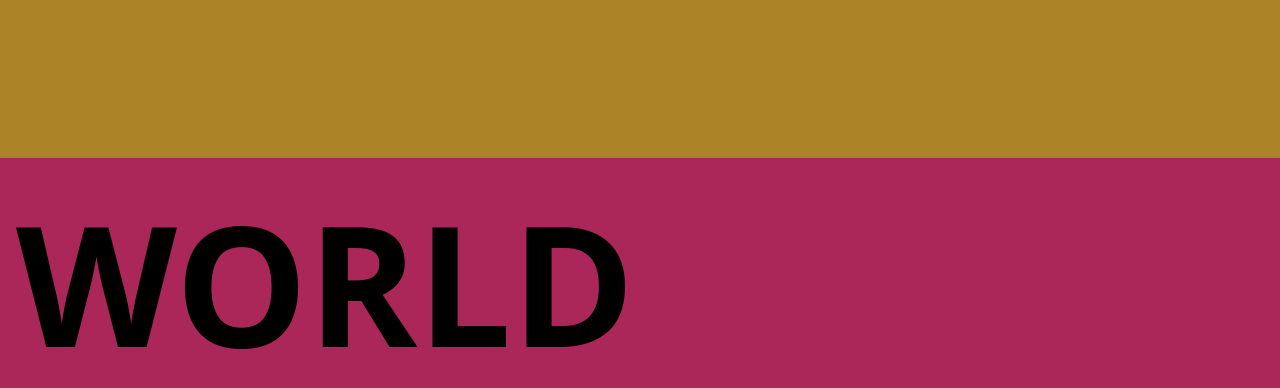
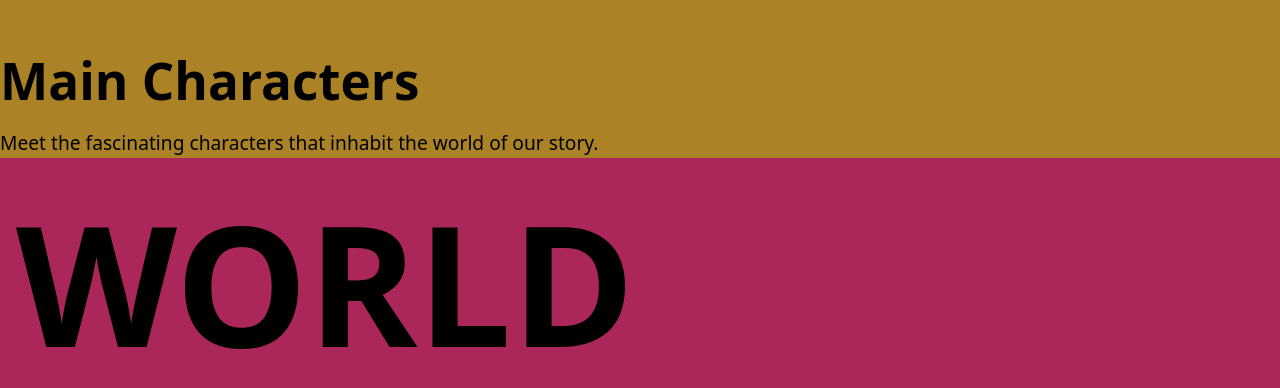
Before and after one commit to mistalia/tag-pach-web, a Next.js app: page / in a window 1280 px wide. Shown: the part 1282-1670 px from the top of the page. Built offline with nearby package versions, Linux system fonts and the light colour scheme.

Commit message:
feat: コンテンツ説明用の共通コンポーネントを追加

```diff
--- /dev/null
+++ b/src/components/ui/DescriptionPanel.tsx
@@ -0,0 +1,18 @@
+export type DescriptionPanelProps = {
+  title: string;
+  description: string;
+  className?: string;
+};
+
+export function DescriptionPanel({
+  title,
+  description,
+  className = "",
+}: DescriptionPanelProps) {
+  return (
+    <section className={`flex flex-col gap-2 ${className}`}>
+      <h3 className="text-[4cqw] font-bold aspect-mobile:text-[6vw]">{title}</h3>
+      <p className="text-[1.5cqw] leading-relaxed aspect-mobile:text-[4vw]">{description}</p>
+    </section>
+  );
+}
--- a/src/features/home/sections/CharactersSection.tsx
+++ b/src/features/home/sections/CharactersSection.tsx
@@ -1,6 +1,7 @@
 import { SectionWrapper } from "../components/SectionWrapper";
 import { SECTIONS } from "@/constants/sections";
 import { SectionTitle } from "@/components/ui/SectionTitle";
+import { DescriptionPanel } from "@/components/ui/DescriptionPanel";
 
 export function CharactersSection() {
   return (
@@ -10,6 +11,11 @@ export function CharactersSection() {
       className="bg-[#ab8326]"
     >
       <SectionTitle sectionId={SECTIONS.CHARACTERS} />
+      <DescriptionPanel
+        className=""
+        title="Main Characters"
+        description="Meet the fascinating characters that inhabit the world of our story."
+      />
     </SectionWrapper>
   );
 }
```
Also changed, not shown: 1 other file (tests, documents, lock files or other folders).
